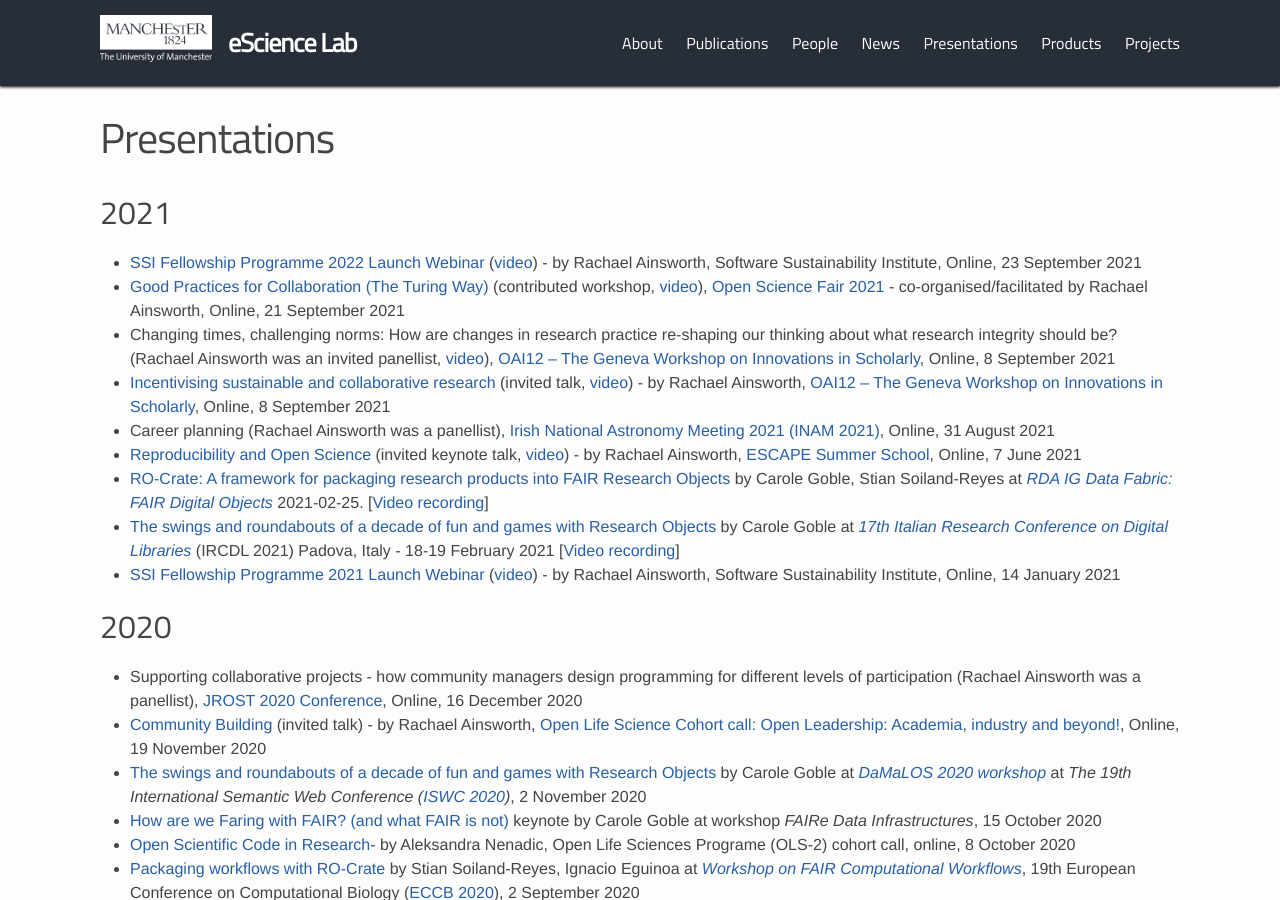
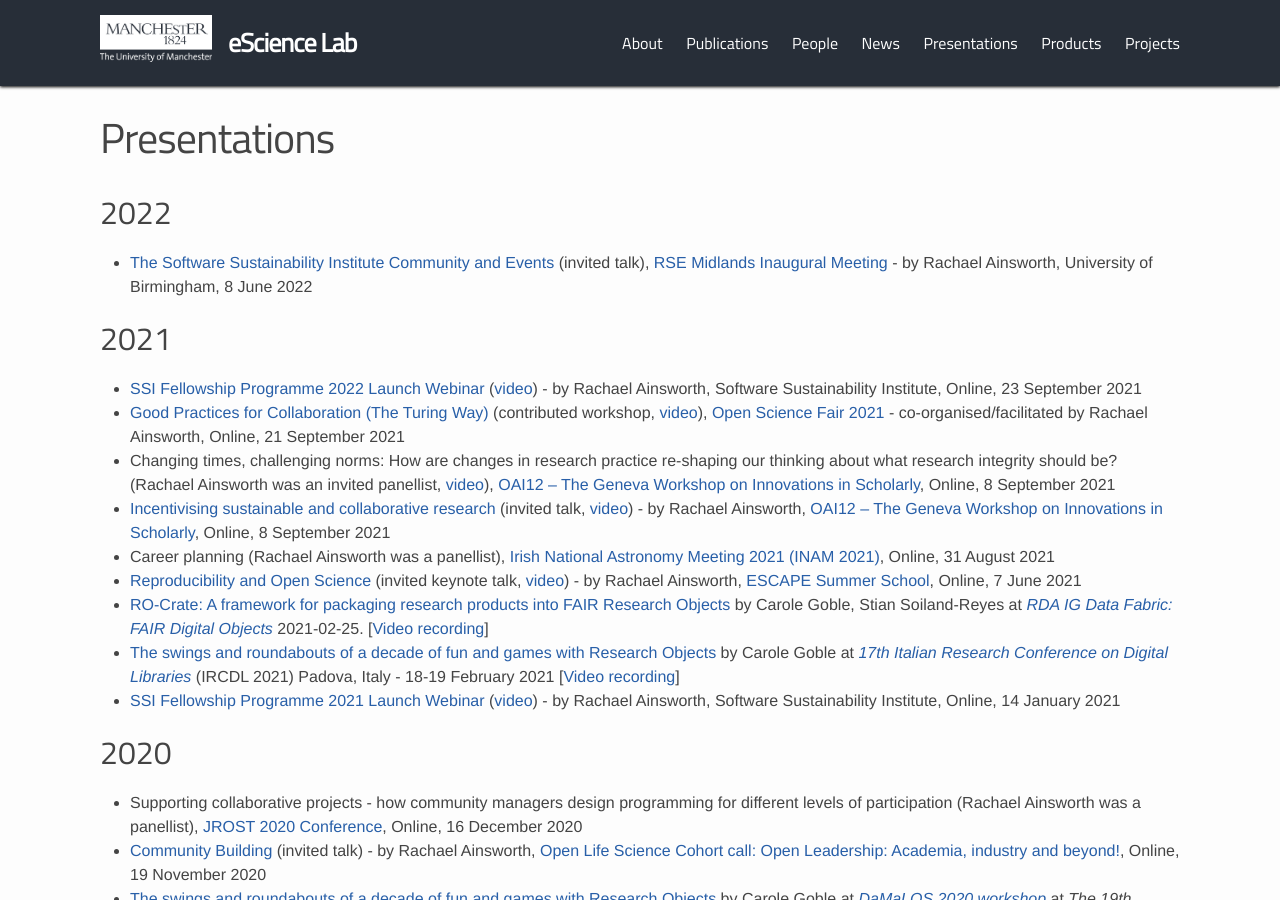
Before and after one commit to eScienceLab/eScienceLab.github.io, a Jekyll site: the page built from publications/presentations.md, in a window 1280 px wide and 900 px high. Built offline with Jekyll 4.4.1, drawn with Linux system fonts in a browser that asks for light colours; comment, search, counter and statistics services are not loaded.

Commit message:
Update presentations.md

```diff
--- a/publications/presentations.md
+++ b/publications/presentations.md
@@ -4,7 +4,8 @@
 ---
 
 
-
+## 2022
+* [The Software Sustainability Institute Community and Events](https://doi.org/10.6084/m9.figshare.20006468) (invited talk), [RSE Midlands Inaugural Meeting](https://rse-midlands.github.io/docs/event-8th-june/) - by Rachael Ainsworth, University of Birmingham, 8 June 2022
 
 
 ## 2021
```
